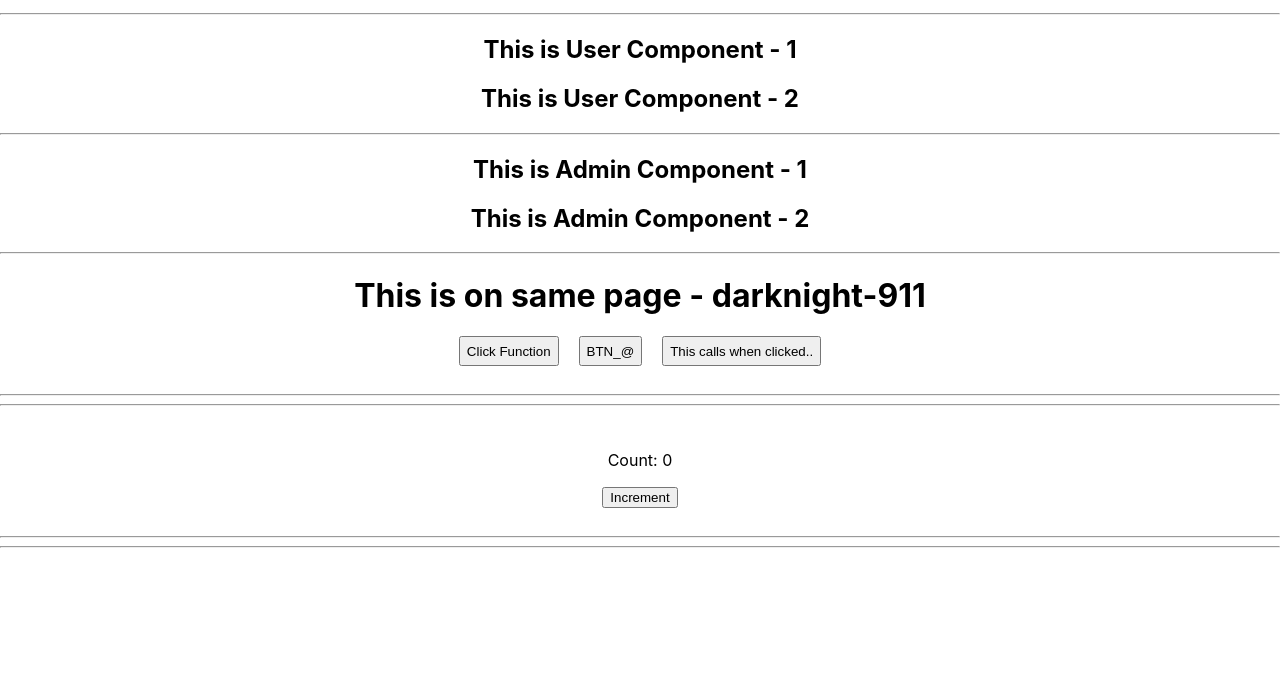
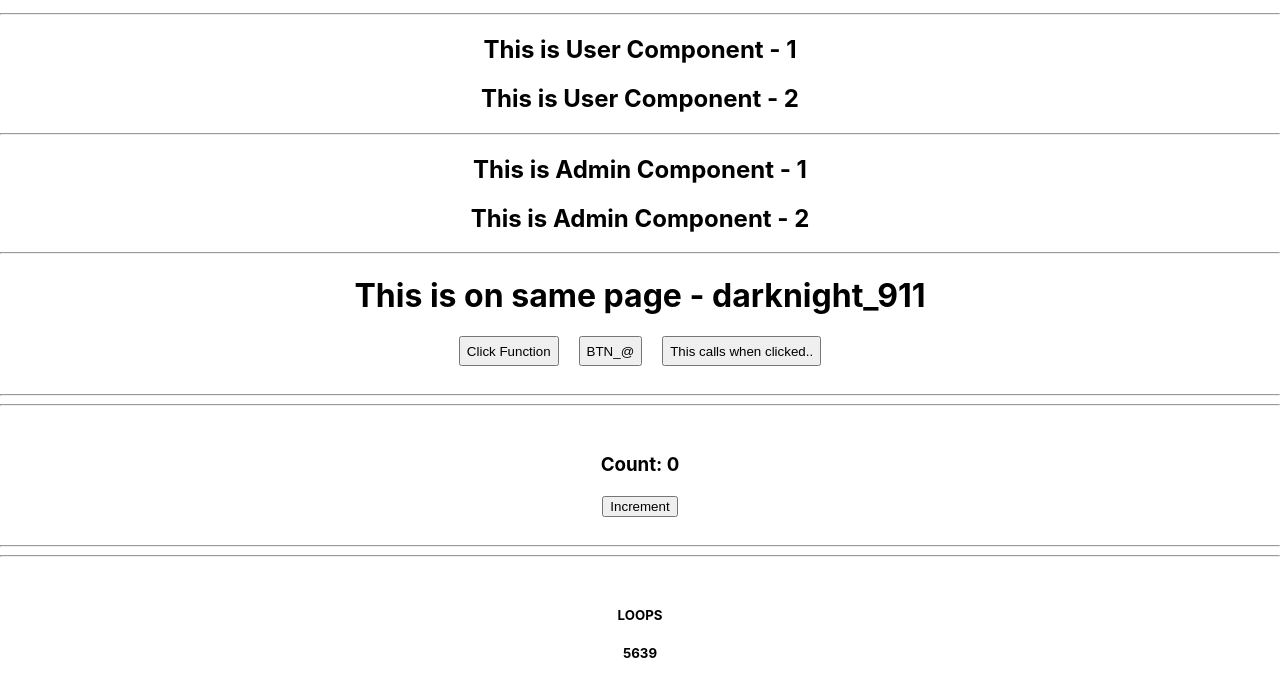
Before and after one commit to Shivam-io-afk/learningReact, a React (Create React App) app: page / in a window 1280 px wide. Shown: the top 696 px of the page. Built offline with nearby package versions, Linux system fonts and the light colour scheme.

Commit message:
knowReaxt;

```diff
--- a/src/App.js
+++ b/src/App.js
@@ -3,7 +3,6 @@ import './App.css';
 import NorComponent from "./NorComponent"; /* These are the way to use import and use component*/
 import { User, Main } from "./User";  /* These are the way to use import and use component*/
 import Admin from './Admin';
-
 
 function App() {
   return (
@@ -23,9 +22,8 @@ function App() {
 
 // Using components in same file and using click events
 function UsingComponentInSame(){
-  var username = "darknight-911";
+  var username = "darknight_911";
   function callfun(){
-    username = "911";
     alert("This came automatically");
     <NorComponent/>
   }
--- a/src/UsingProps.js
+++ b/src/UsingProps.js
@@ -1,10 +1,12 @@
-function Proper(){
+function Proper(props){
     return(
         <div>
-
+            <h5>{props.name}</h5>
+            <h5>{props.userID}</h5>
         </div>
     )
 };
 
 
+
 export default Proper;
--- a/src/UsingState.js
+++ b/src/UsingState.js
@@ -10,7 +10,7 @@ export function State() {
 
     return (
       <div>
-        <p>Count: {count}</p>
+        <h3>Count: {count}</h3>
         <button onClick={increment}>Increment</button>
       </div>
     );
--- a/src/index.js
+++ b/src/index.js
@@ -13,7 +13,7 @@ root.render(
     <br/><hr/><hr/><br/>
     <State/>
     <br/><hr/><hr/><br/>
-    <Porps/>
+    <Porps name='LOOPS' userID="5639"/>
   </React.StrictMode>
 );
 
```
